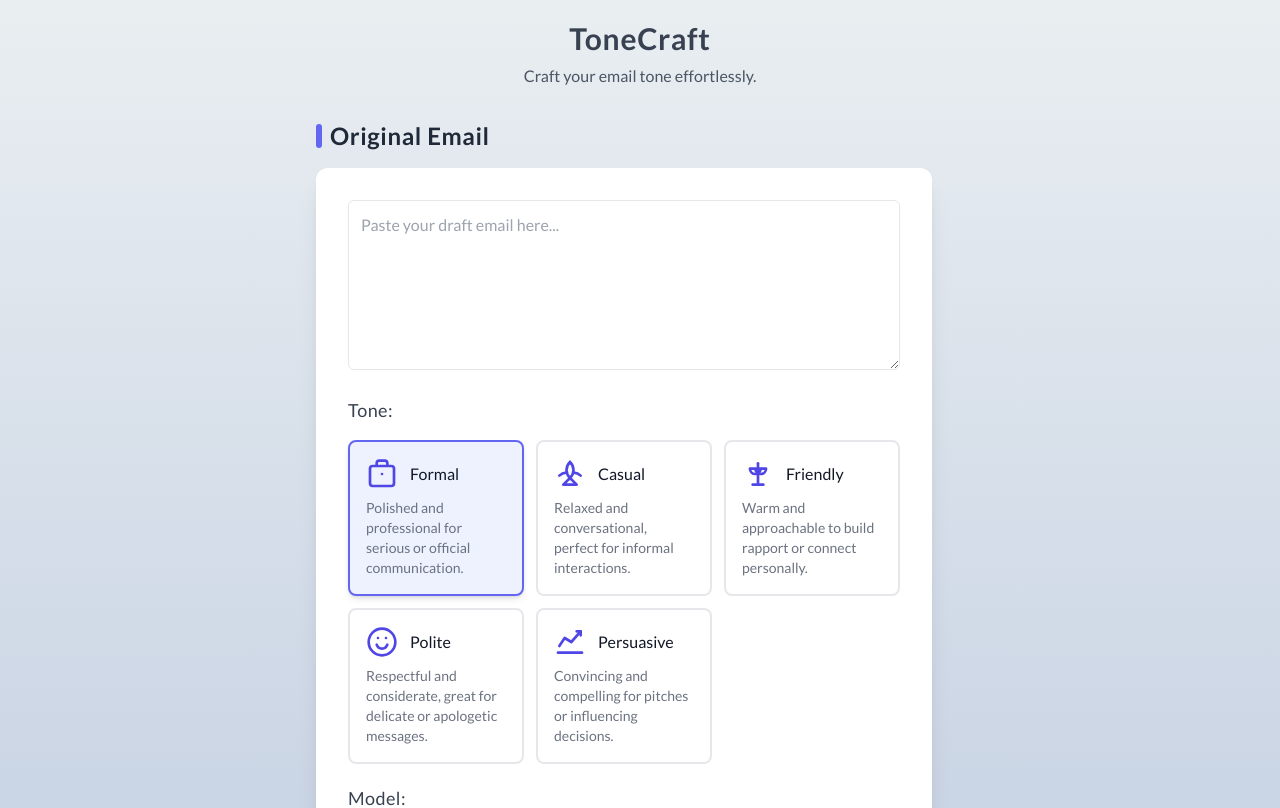
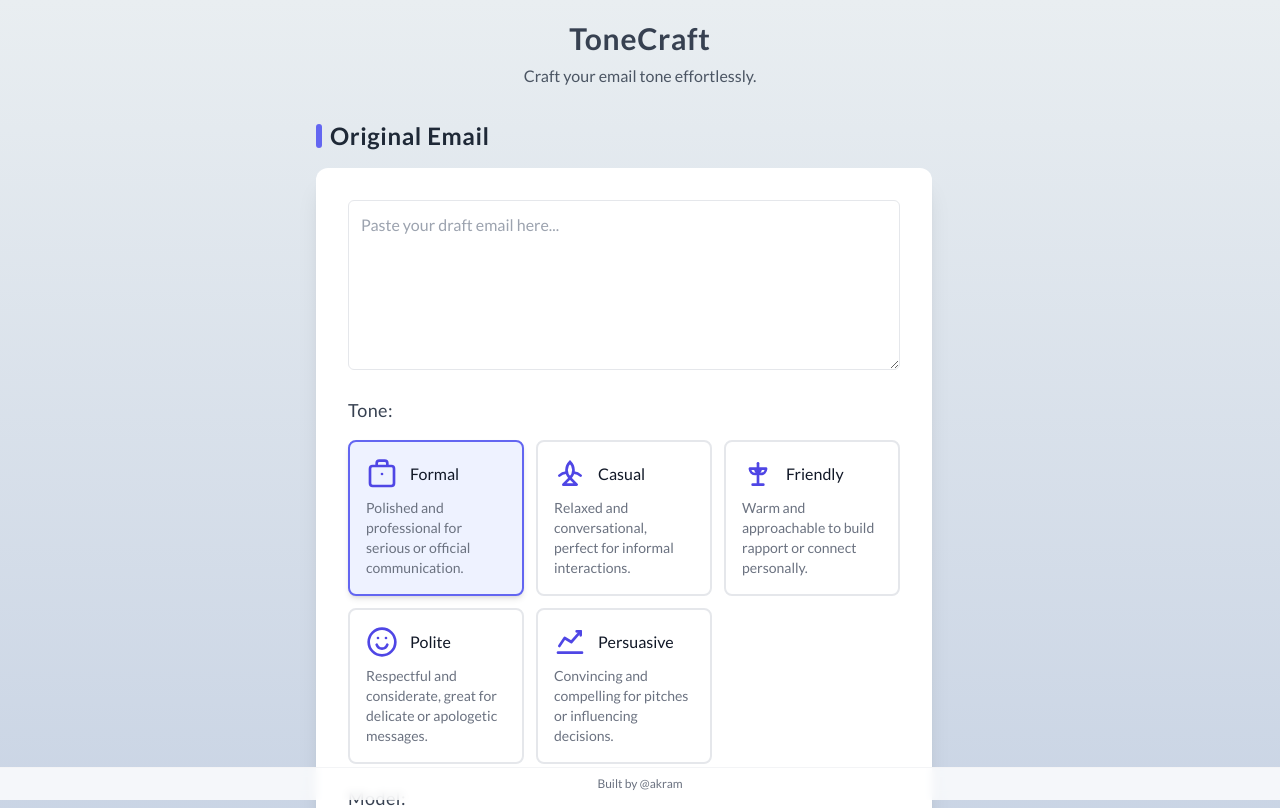
Before and after one commit to akramsaouri/tonecraft, a Next.js app: page / in a window 1280 px wide. Shown: the top 808 px of the page. Built offline with nearby package versions, Linux system fonts and the light colour scheme.

Commit message:
Add footer with GitHub link to layout

```diff
--- a/src/app/layout.tsx
+++ b/src/app/layout.tsx
@@ -20,7 +20,19 @@ export default function RootLayout({
 }) {
   return (
     <html lang="en">
-            <body className={lato.className}>{children}</body>
+      <body className={lato.className}>
+        <main>{children}</main>
+        <footer className="fixed bottom-0 w-full py-2 text-center text-xs text-gray-500 bg-white/80 backdrop-blur-sm border-t border-gray-100">
+          <a
+            href="https://github.com/akramsaouri"
+            target="_blank"
+            rel="noopener noreferrer"
+            className="hover:text-gray-800 transition-colors"
+          >
+            Built by @akram
+          </a>
+        </footer>
+      </body>
     </html>
   );
 }
```
Lines whose indentation alone changed are shown as unchanged.
